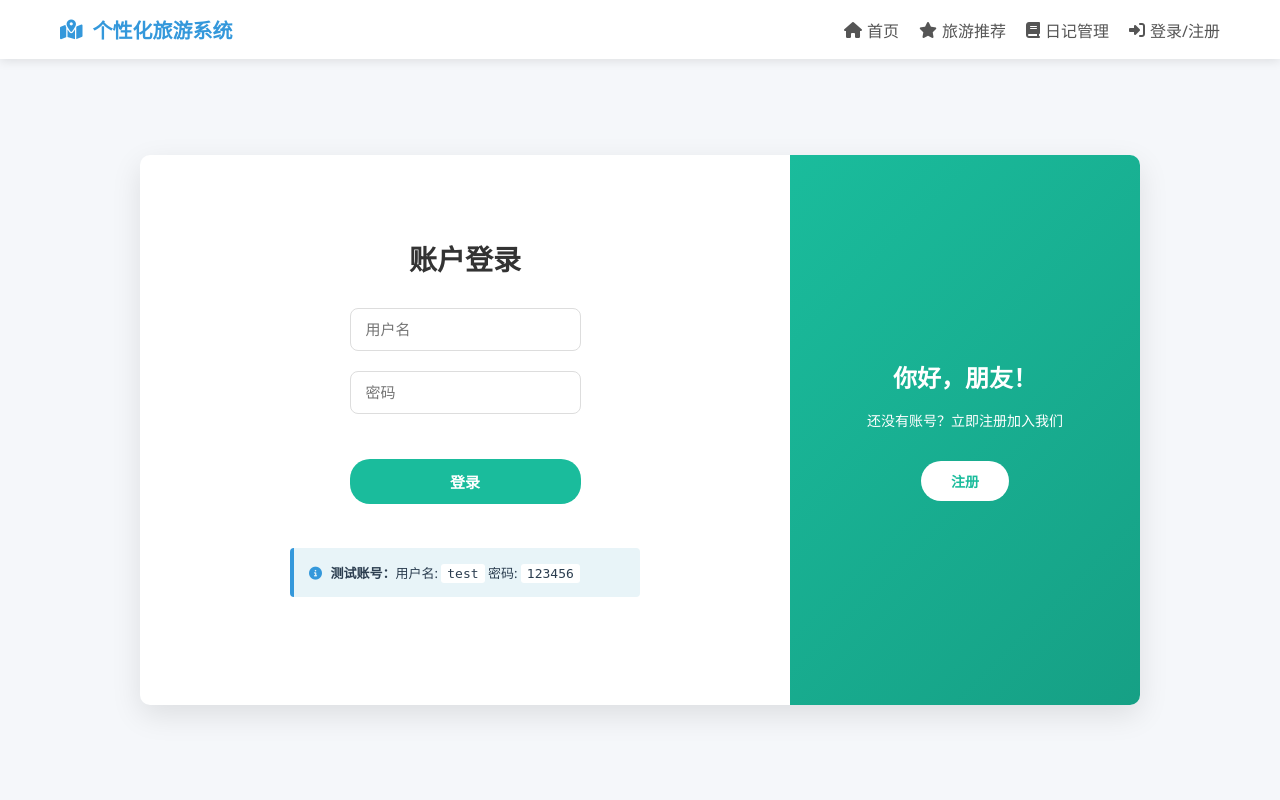
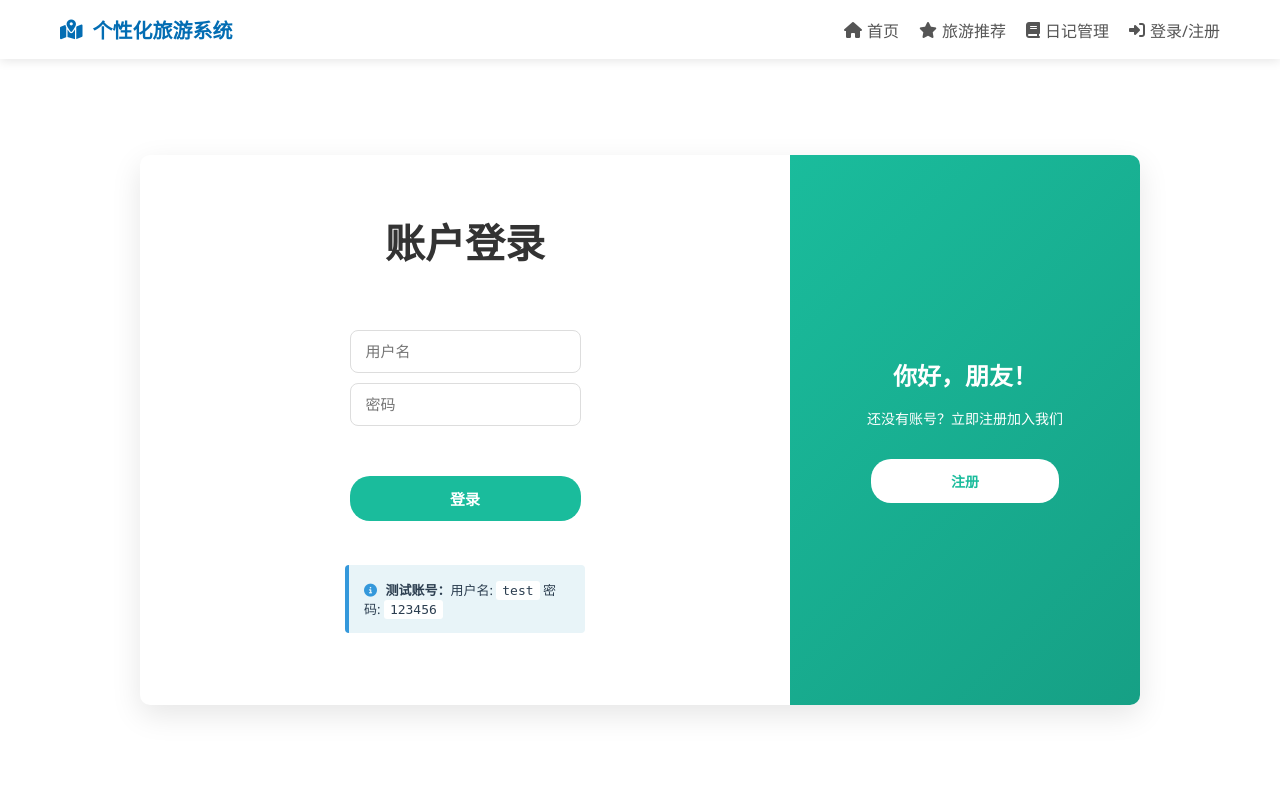
Before and after one commit to phqqy/personalized-travel-system, a Flask app: page /login in a window 1280 px wide. Run offline with Flask 2, Linux system fonts and the light colour scheme.

Commit message:
保存当前状态：更新登录/注册页面

```diff
--- a/web_app/templates/auth.html
+++ b/web_app/templates/auth.html
@@ -15,8 +15,8 @@
 
         body {
             font-family: 'Segoe UI', Tahoma, Geneva, Verdana, sans-serif;
-            background-color: #f5f7fa;
-            color: #333;
+            background-color: #ffffff;
+            color: #393939;
             min-height: 100vh;
             display: flex;
             flex-direction: column;
@@ -24,7 +24,7 @@
 
         /* 导航栏 */
         .navbar {
-            background: white;
+            background: rgb(255, 255, 255);
             box-shadow: 0 2px 10px rgba(0, 0, 0, 0.1);
             padding: 15px 0;
         }
@@ -41,7 +41,7 @@
         .logo {
             font-size: 20px;
             font-weight: 600;
-            color: #3498db;
+            color: #036db3;
             text-decoration: none;
             display: flex;
             align-items: center;
@@ -135,14 +135,14 @@
         }
 
         .form-box h2 {
-            font-size: 28px;
-            margin-bottom: 30px;
+            font-size: 40px;
+            margin-bottom: 60px;
             font-weight: 600;
             color: #333;
         }
 
         .form-group {
-            margin-bottom: 20px;
+            margin-bottom: 10px;
             width: 100%;
             max-width: 350px;
         }
@@ -164,7 +164,7 @@
         .btn-green {
             background: #1abc9c;
             color: white;
-            margin-top: 25px;
+            margin-top: 40px;
             width: 100%;
             max-width: 350px;
             padding: 12px 30px;
@@ -179,15 +179,15 @@
         .btn-green:hover {
             background: #16a085;
         }
-
+        /* 测试账号信息 */
         .test-account-info {
             background-color: #e8f4f8;
             border-left: 4px solid #3498db;
             padding: 15px;
-            margin-bottom: 25px;
+            margin-bottom: 15px;
             border-radius: 4px;
-            width: 100%;
-            max-width: 350px;
+            width:100%;
+            max-width: 240px;
             font-size: 13px;
         }
 
@@ -285,7 +285,7 @@
         .btn-white {
             background: white;
             color: #1abc9c;
-            padding: 10px 30px;
+            padding: 12px 80px;
             border: none;
             border-radius: 20px;
             font-size: 14px;
@@ -373,14 +373,6 @@
                 <div class="form-panel login">
                     <div class="form-box login">
                         <h2>账户登录</h2>
-
-                        <!-- 测试账号信息 -->
-                        <!-- <div class="test-account-info">
-                            <p>
-                                <i class="fas fa-info-circle" style="color: #3498db; margin-right: 5px;"></i>
-                                <strong>测试账号：</strong>用户名: <code>test</code> 密码: <code>123456</code>
-                            </p>
-                        </div> -->
 
                         {% if error and request.endpoint == 'auth.login' %}
                         <div class="error-message">{{ error }}</div>
```
